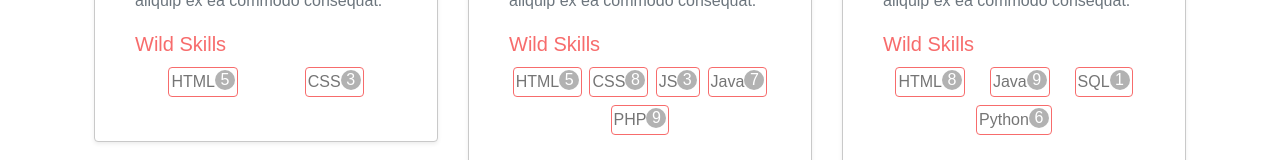
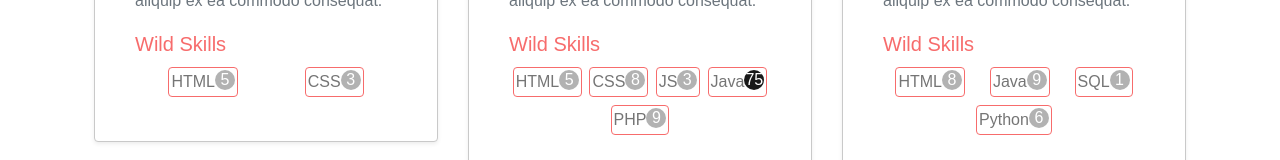
Before and after one commit to LaMalvenue/Wilders_app, a React (Create React App) app: page / in a window 1280 px wide. Shown: the part 777-937 px from the top of the page. Built offline with nearby package versions, Linux system fonts and the light colour scheme.

Commit message:
CSS via JS pour les Badges des Skills

```diff
--- a/package.json
+++ b/package.json
@@ -12,6 +12,7 @@
     "react-bootstrap": "^1.4.0",
     "react-dom": "^17.0.1",
     "react-scripts": "4.0.0",
+    "styled-components": "^5.2.1",
     "web-vitals": "^0.2.4"
   },
   "scripts": {
--- a/src/components/skill/skill.js
+++ b/src/components/skill/skill.js
@@ -1,11 +1,28 @@
 import "./skill.css";
 import PropTypes from "prop-types";
+import styled from "styled-components";
 
-export const Skill = props => {
+const Badge = styled.span`
+        /* Center the content */
+    align-items: center;
+    display: flex;
+    justify-content: center;
+
+     /* Colors */
+    background-color: ${({ votes }) => votes > 10 ? 'rgba(0, 0, 0, .9)' : 'rgba(0, 0, 0, .3)'};
+    color: #FFF;
+
+     /* Rounded border */
+    border-radius: 9999px;
+    height: 20px;
+    width: 20px;
+    `;
+
+export const Skill = ({ name, votes }) => {
     return (
         <li>
-            {props.name}
-            <span className="votes">{props.votes}</span>
+            {name}
+            <Badge votes={votes}>{votes}</Badge>
         </li>
     );
 };
--- a/src/data.json
+++ b/src/data.json
@@ -20,7 +20,7 @@
             { "name": "HTML", "votes": 5 },
             { "name": "CSS", "votes": 8 },
             { "name": "JS", "votes": 3 },
-            { "name": "Java", "votes": 7 },
+            { "name": "Java", "votes": 75 },
             { "name": "PHP", "votes": 9 }
         ]
     },
```
Also changed, not shown: src/style/css.js (deleted), 1 other file (tests, documents, lock files or other folders).
